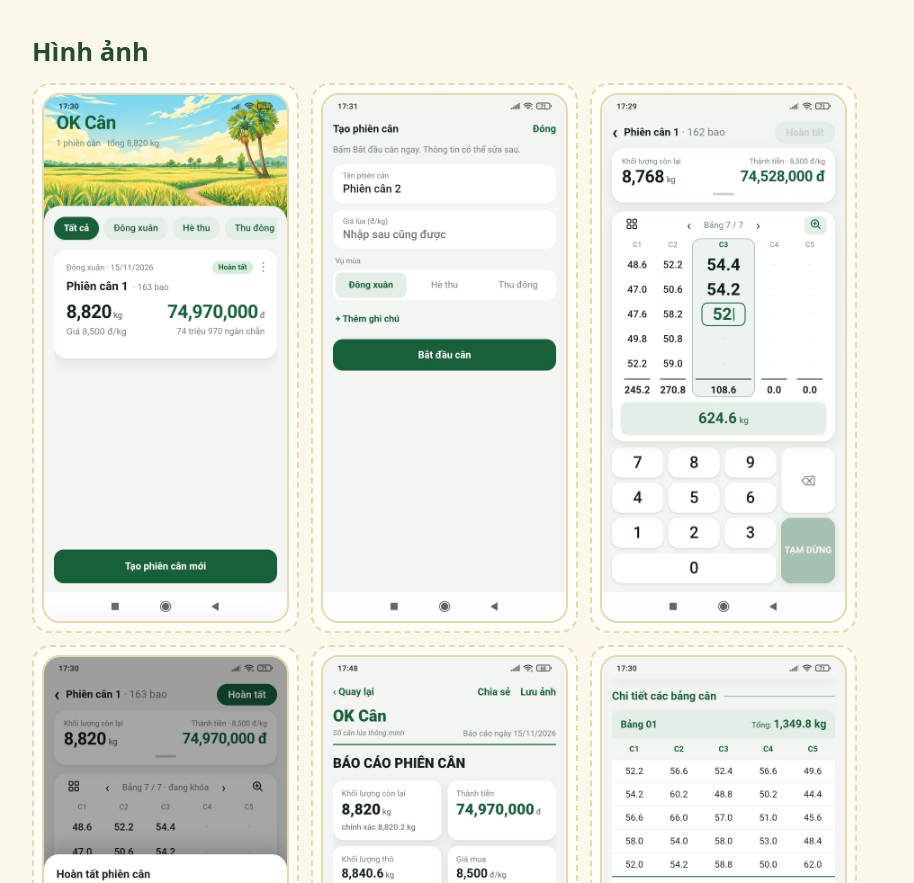
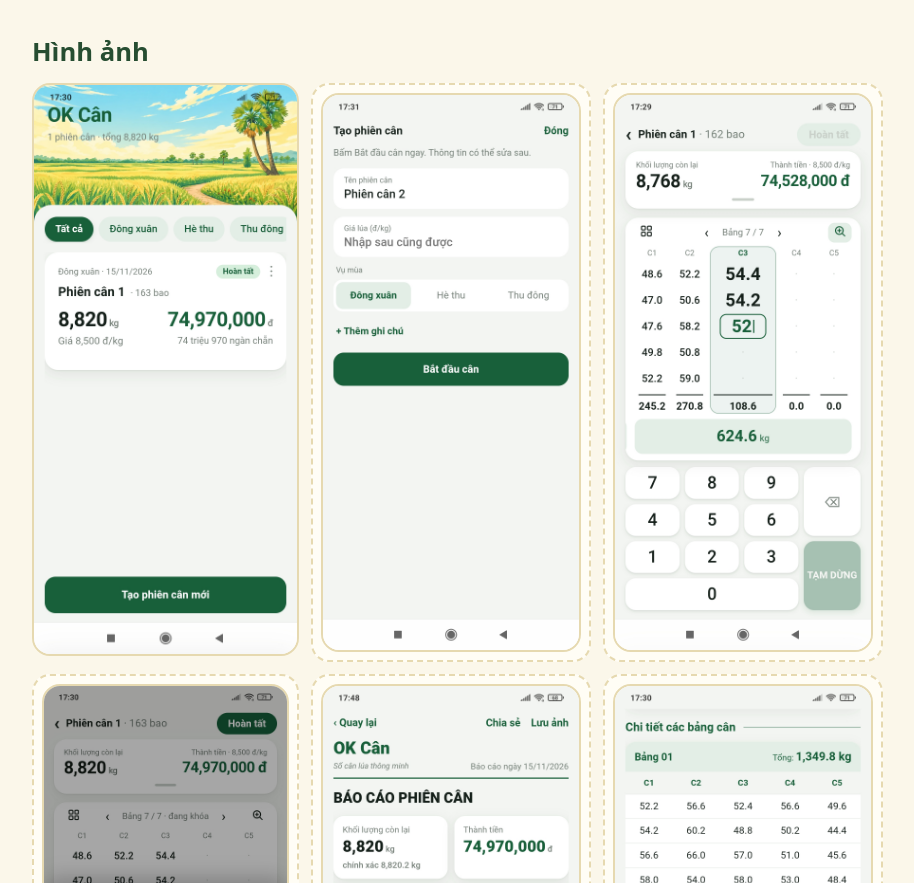
Before and after one commit to du0ngmn/du0ngmn.github.io, a plain HTML site: page ok-can/index.html in a window 1280 px wide. Shown: the part 1205-2088 px from the top of the page, without its empty margins (248-1162 px from the left). Drawn offline with Linux system fonts and the light colour scheme; a web font is replaced by a local one.

Commit message:
Update index.html

```diff
--- a/ok-can/index.html
+++ b/ok-can/index.html
@@ -45,7 +45,7 @@
     <h2>Hình ảnh</h2>
     <div class="shots">
       <!-- Thay mỗi ô bằng: <img src="../assets/img/shot-1.png" alt="Mô tả ngắn" loading="lazy"> -->
-      <div class="shot"><img src="../assets/img/01_Screenshot_ok-can.jpg" alt="Trang chính Ok Cân" loading="lazy"></div>
+      <img src="../assets/img/01_Screenshot_ok-can.jpg" alt="Trang chính Ok Cân" loading="lazy">
       <div class="shot"><img src="../assets/img/02_Screenshot_ok-can.jpg" alt="Tạo phiên cân" loading="lazy"></div>
       <div class="shot"><img src="../assets/img/03_Screenshot_ok-can.jpg" alt="Màn hình nhập liệu" loading="lazy"></div>
       <div class="shot"><img src="../assets/img/04_Screenshot_ok-can.jpg" alt="Hoàn tất phiên cân" loading="lazy"></div>
```
